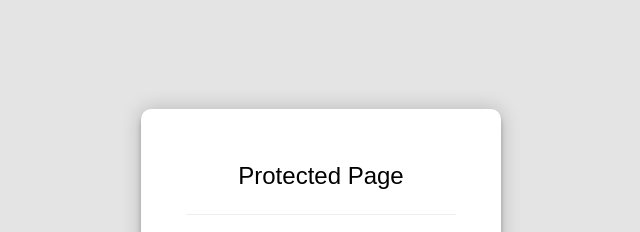
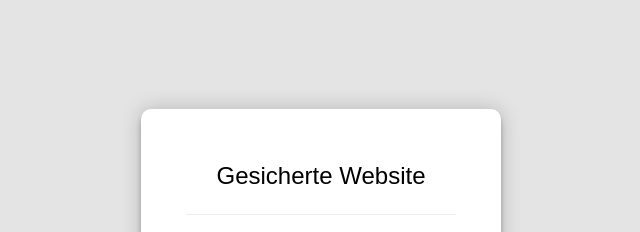
Before and after one commit to vincentscholze1-ops/meine-webseite, a plain HTML site: page index.html in a window 1280 px wide. Shown: the top 232 px of the page, without its empty margins (319-959 px from the left). Drawn offline with Linux system fonts and the light colour scheme.

Commit message:
Change title and heading to German

```diff
--- a/index.html
+++ b/index.html
@@ -2,7 +2,7 @@
 <html class="staticrypt-html">
 <head>
     <meta charset="utf-8">
-    <title>Protected Page</title>
+    <title>Gesicherte Website</title>
     <meta name="viewport" content="width=device-width, initial-scale=1">
 
     <!-- do not cache this page -->
@@ -115,7 +115,7 @@
 <div class="staticrypt-page">
     <div class="staticrypt-form">
         <div class="staticrypt-instructions">
-            <p class="staticrypt-title">Protected Page</p>
+            <p class="staticrypt-title">Gesicherte Website</p>
             <p></p>
         </div>
 
```
